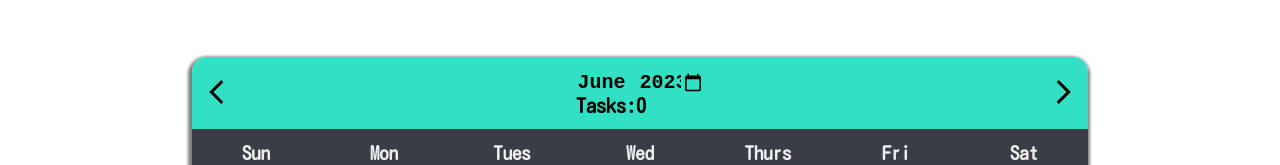
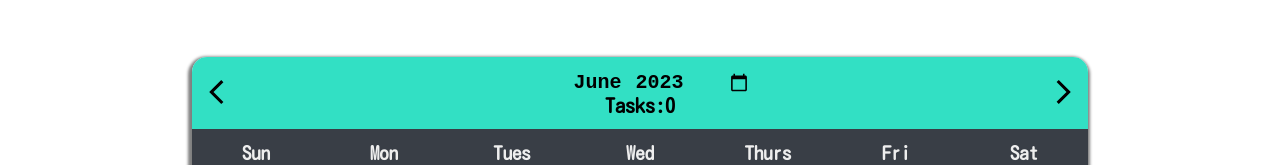
Before and after one commit to achangtroraleke/todo-project, a React (Create React App) app in the folder frontend/: page / in a window 1280 px wide. Shown: the part 127-292 px from the top of the page. Built offline with nearby package versions, Linux system fonts and the light colour scheme; no server answers; sample sign-in values are in the browser's storage.

Commit message:
Bug fixes

```diff
--- a/frontend/src/App.css
+++ b/frontend/src/App.css
@@ -509,7 +509,7 @@ textarea {
   border: none;
   font-size: 1.25rem;
   font-weight: 900;
-  width: 8rem
+  text-align: center;
 
 }
 
```
Also changed, not shown: 8 other files (tests, documents, lock files or other folders).
